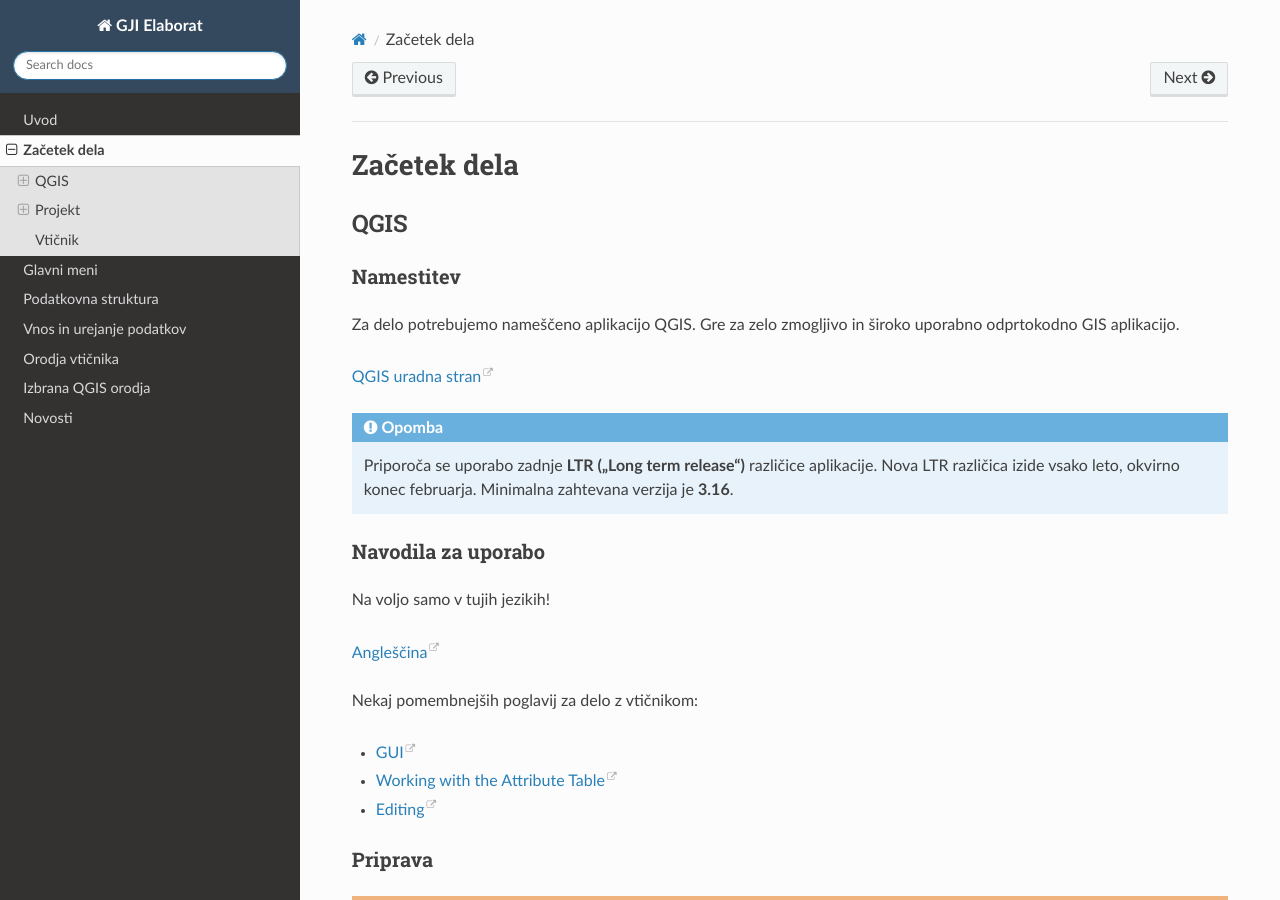
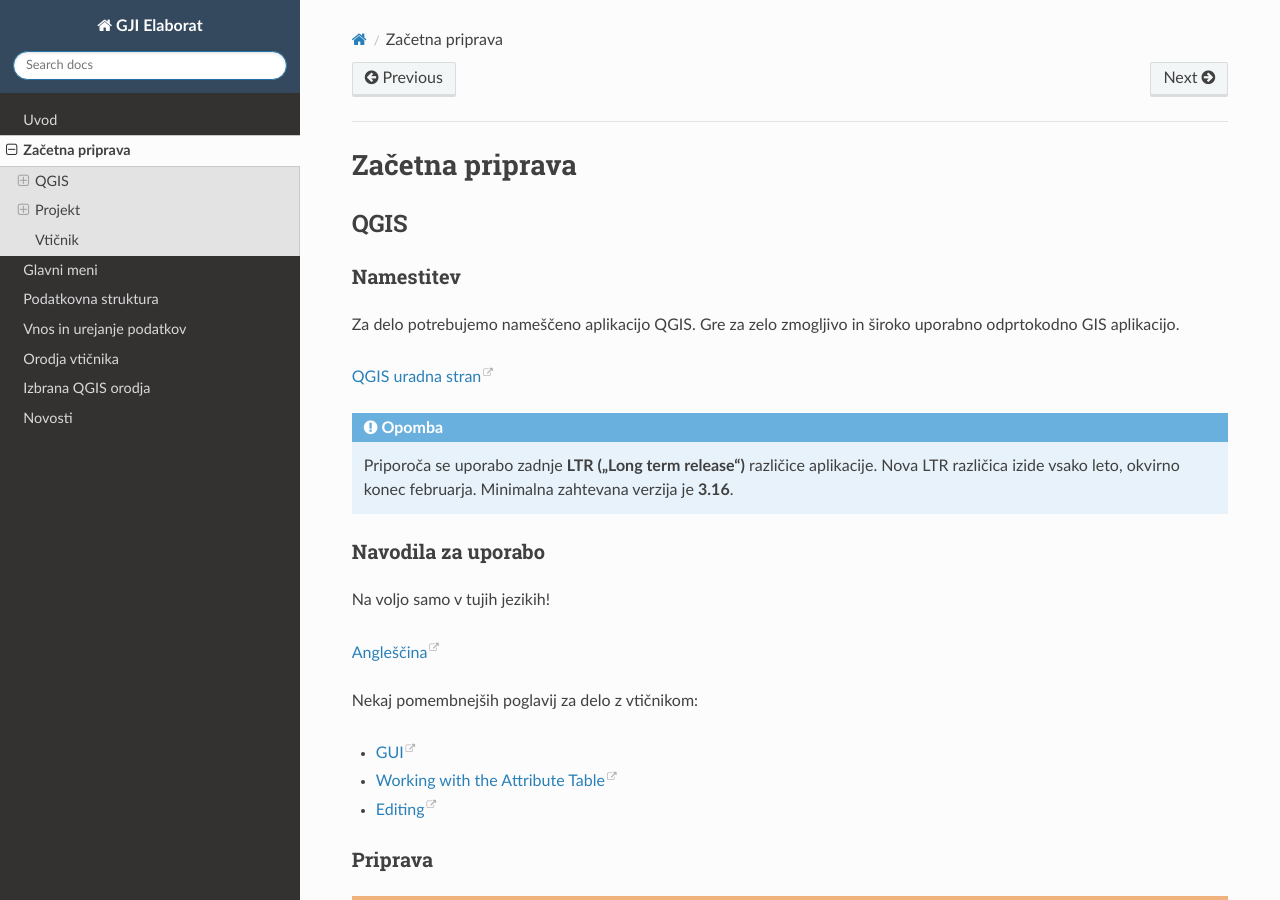
Before and after one commit to level2-gis/gji_elaborat_docs, a Sphinx documentation site: the page built from doc/zacetek.rst, in a window 1280 px wide and 900 px high. Built offline with Sphinx 7.4.7 and the Read the Docs theme 3.1.0, drawn with Linux system fonts in a browser that asks for light colours.

Commit message:
začetek preimenovan

```diff
--- a/doc/zacetek.rst
+++ b/doc/zacetek.rst
@@ -1,7 +1,7 @@
 
 
-Začetek dela
-============
+Začetna priprava
+=================
 
 .. _qgis:
 
```
